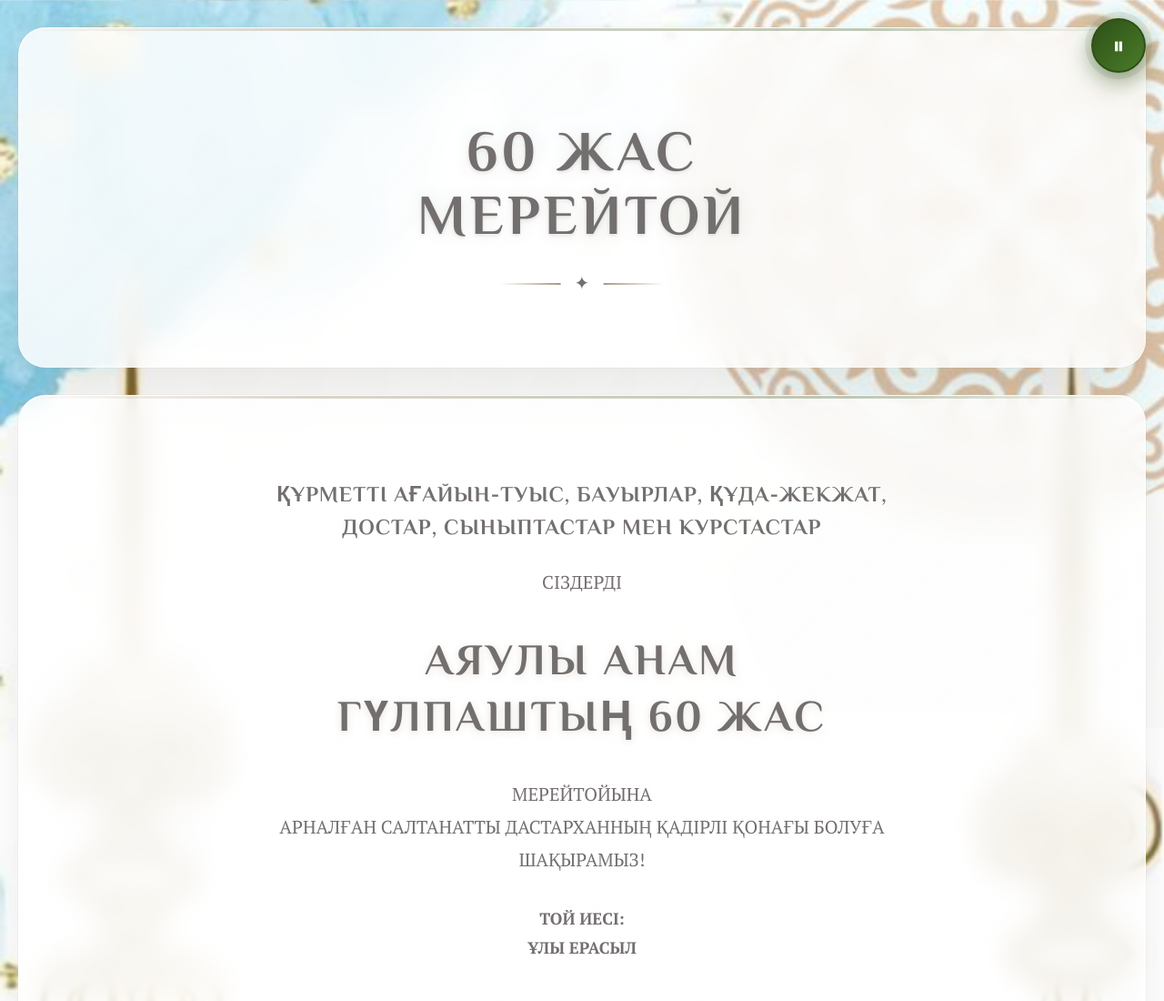
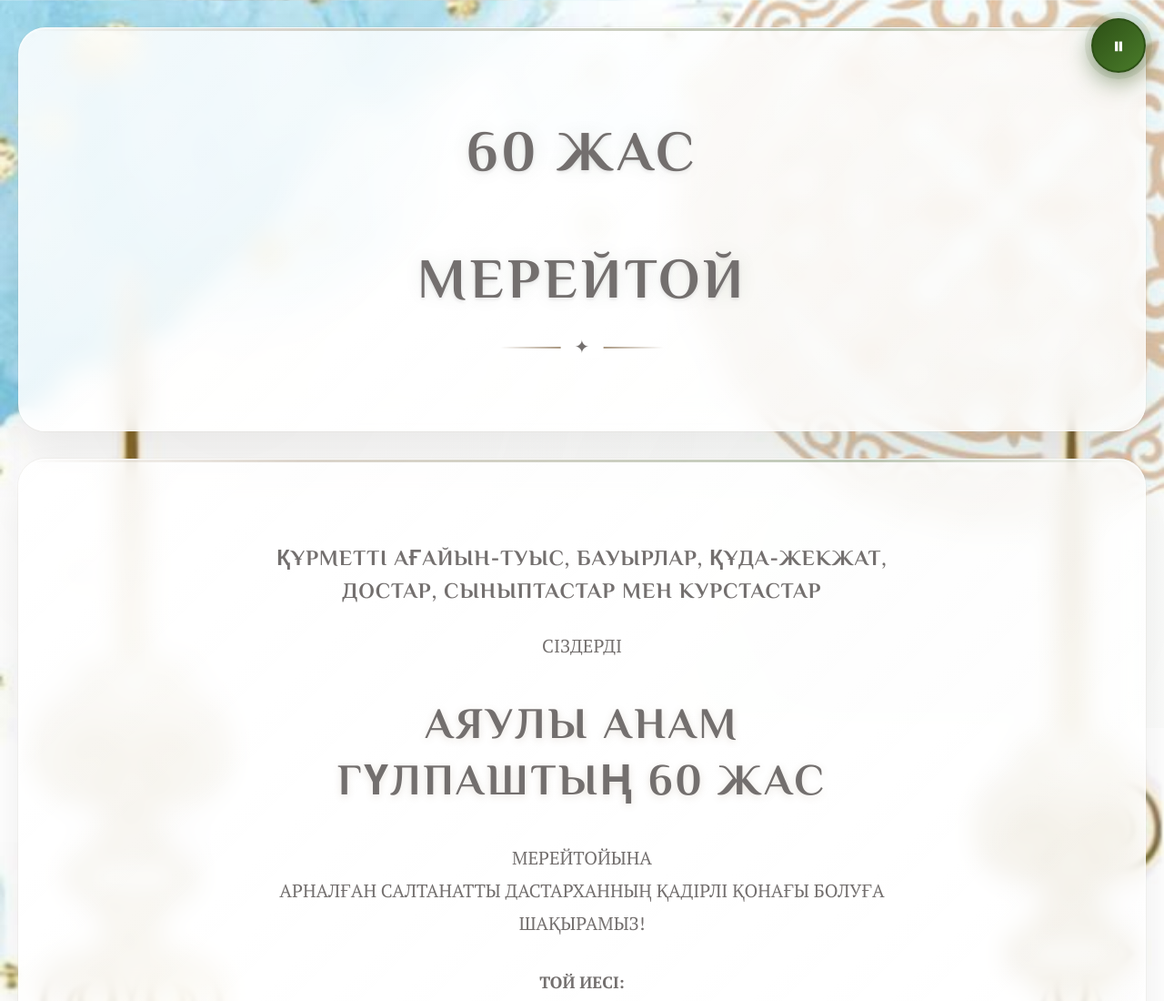
Before and after one commit to erasylediluly/shaqyru, a plain HTML site: page index.html in a window 1280 px wide. Shown: the top 1100 px of the page at 91% size. Drawn offline with Linux system fonts and the light colour scheme.

Commit message:
Commit 5

```diff
--- a/index.html
+++ b/index.html
@@ -841,7 +841,7 @@
     </div>
 
         <div class="card-section">
-            <h1 class="main-title">60 ЖАС<br>МЕРЕЙТОЙ</h1>
+            <h1 class="main-title">60 ЖАС<br><br>МЕРЕЙТОЙ</h1>
             <div class="elegant-divider"></div>
         </div>
 
```
